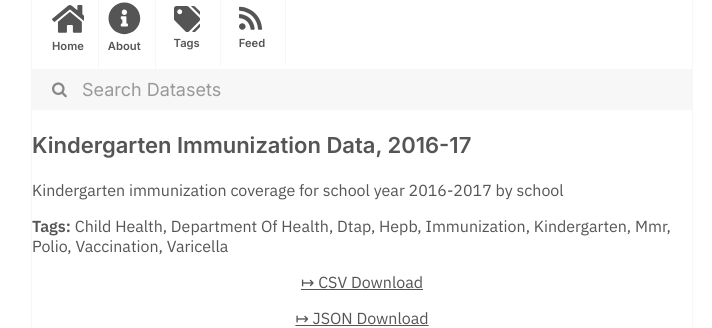
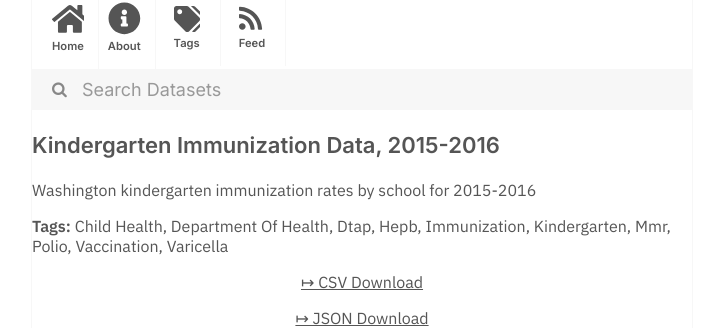
Before and after one commit to dayda-entities/state-of-washington, a Jekyll site: the page built from _posts/2020-11-10-kindergarten-immunization-data.md, in a window 1280 px wide. Shown: the part 216-544 px from the top of the page, without its empty margins (278-990 px from the left). Built offline with Jekyll 4.4.1, drawn with Linux system fonts in a browser that asks for light colours.

Commit message:
Publish Data

```diff
--- a/_posts/2020-11-10-kindergarten-immunization-data.md
+++ b/_posts/2020-11-10-kindergarten-immunization-data.md
@@ -1,7 +1,7 @@
 ---
-title: 'Kindergarten Immunization Data, 2016-17'
-created: '2020-11-10T17:20:59.043733'
-modified: '2020-11-10T17:20:59.043744'
+title: 'Kindergarten Immunization Data, 2015-2016'
+created: '2020-11-10T17:21:19.122261'
+modified: '2020-11-10T17:21:19.122268'
 state: active
 type: dataset
 tags:
@@ -17,9 +17,9 @@ tags:
   - Varicella
 groups:
   - Local Government
-csv_url: 'https://data.wa.gov/api/views/kck7-yb2v/rows.csv?accessType=DOWNLOAD'
-json_url: 'https://data.wa.gov/api/views/kck7-yb2v/rows.json?accessType=DOWNLOAD'
+csv_url: 'https://data.wa.gov/api/views/raxi-vijr/rows.csv?accessType=DOWNLOAD'
+json_url: 'https://data.wa.gov/api/views/raxi-vijr/rows.json?accessType=DOWNLOAD'
 layout: post
 
 ---
-Kindergarten immunization coverage for school year 2016-2017 by school
+Washington kindergarten immunization rates by school for 2015-2016
```
